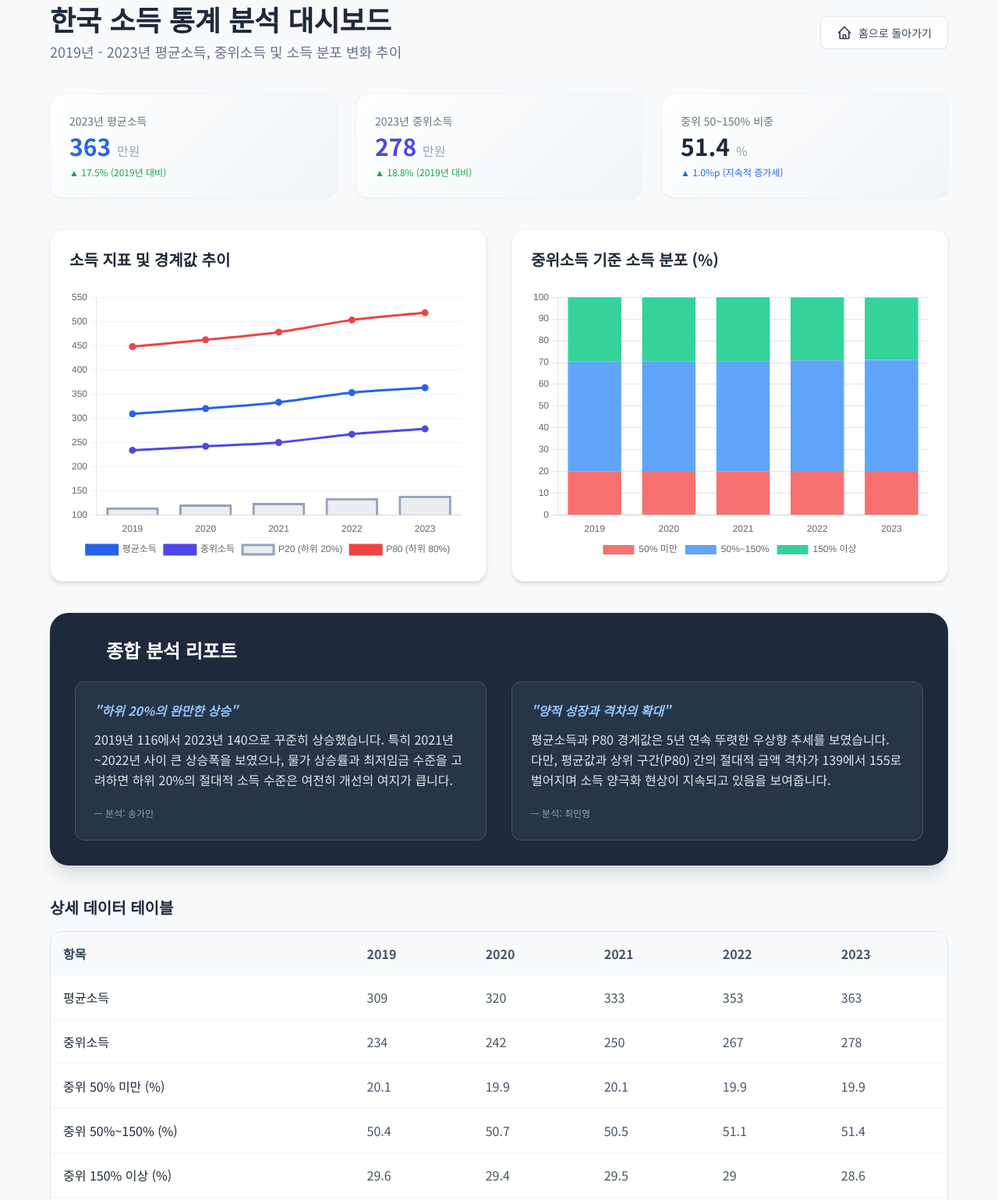
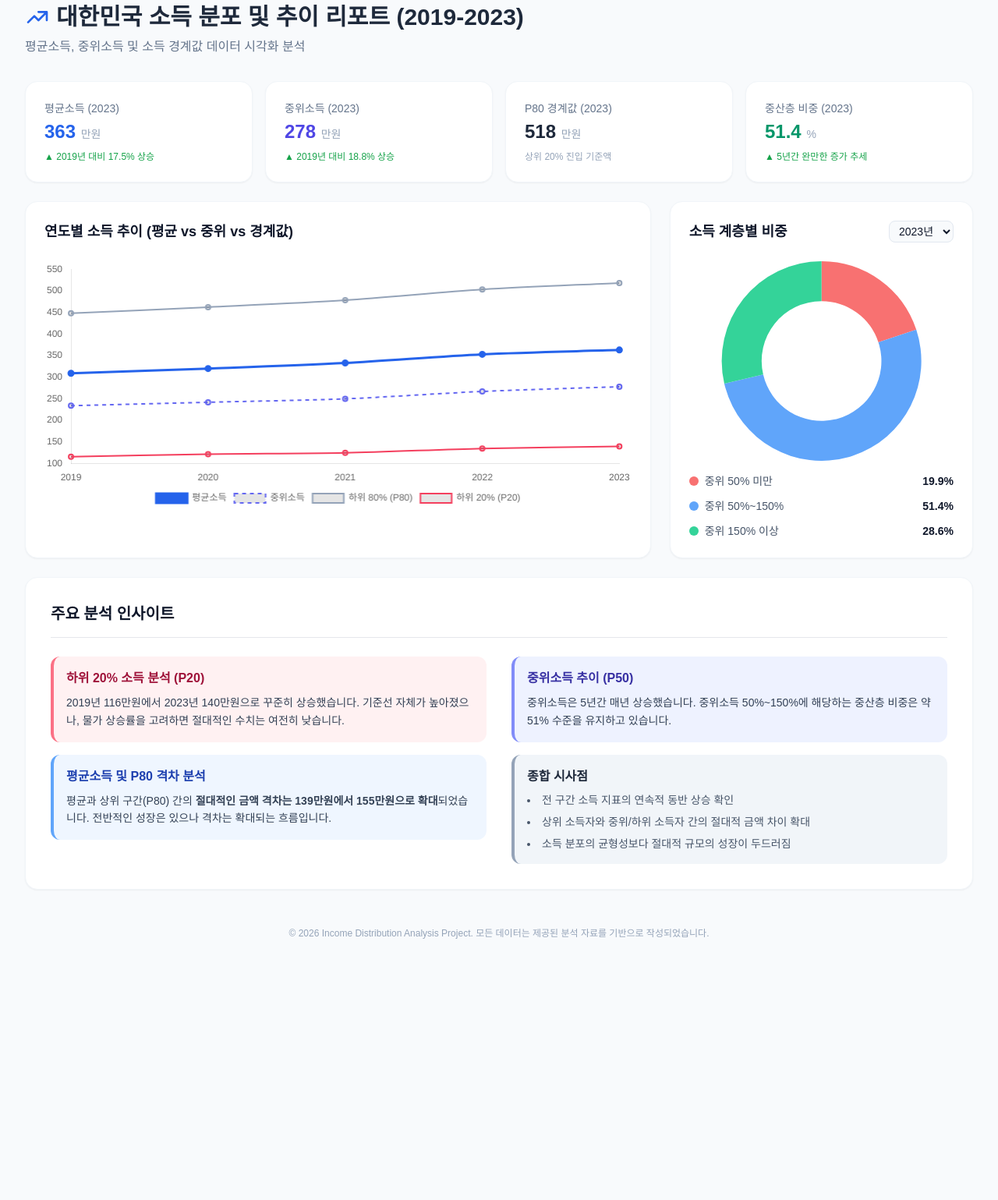
Before and after one commit to csy090827-prog/pnu, a plain HTML site: page 03.html in a window 1280 px wide. Shown: the part 28-1567 px from the top of the page at 78% size. After the commit the page ends 1297 px from the top, so only its background shows below. Drawn offline with nearby package versions, Linux system fonts and the light colour scheme; a web font is replaced by a local one.

Commit message:
평균소득, 중위소득, 소득분포

```diff
--- a/03.html
+++ b/03.html
@@ -3,222 +3,226 @@
 <head>
     <meta charset="UTF-8">
     <meta name="viewport" content="width=device-width, initial-scale=1.0">
-    <title>소득 통계 분석 리포트 (2019-2023)</title>
+    <title>대한민국 소득 분포 대시보드 (2019-2023)</title>
     <script src="https://cdn.tailwindcss.com"></script>
     <script src="https://cdn.jsdelivr.net/npm/chart.js"></script>
     <style>
-        @import url('https://fonts.googleapis.com/css2?family=Noto+Sans+KR:wght@300;400;700&display=swap');
-        body { font-family: 'Noto Sans KR', sans-serif; background-color: #f8fafc; }
-        .chart-container { position: relative; height: 350px; width: 100%; }
-        .gradient-card { background: linear-gradient(135deg, #ffffff 0%, #f1f5f9 100%); }
+        @import url('https://fonts.googleapis.com/css2?family=Pretendard:wght@400;600;700&display=swap');
+        body { font-family: 'Pretendard', sans-serif; }
     </style>
 </head>
-<body class="p-4 md:p-8">
+<body class="bg-slate-50 text-slate-900">
 
+    <div class="min-h-screen p-4 md:p-8">
         <!-- Header -->
-    <header class="max-w-6xl mx-auto mb-10 flex flex-col md:flex-row md:items-center justify-between gap-4">
-        <div>
-            <h1 class="text-3xl md:text-4xl font-bold text-slate-800 mb-2">한국 소득 통계 분석 대시보드</h1>
-            <p class="text-slate-500 text-lg">2019년 - 2023년 평균소득, 중위소득 및 소득 분포 변화 추이</p>
-        </div>
-        <!-- 홈 버튼 추가 -->
-        <div class="flex items-center">
-            <a href="index.html" class="inline-flex items-center justify-center px-5 py-2.5 text-sm font-medium text-slate-700 bg-white border border-slate-200 rounded-lg hover:bg-slate-50 hover:text-blue-600 transition-all shadow-sm gap-2">
-                <svg xmlns="http://www.w3.org/2000/svg" class="h-5 w-5" fill="none" viewBox="0 0 24 24" stroke="currentColor">
-                    <path stroke-linecap="round" stroke-linejoin="round" stroke-width="2" d="M3 12l2-2m0 0l7-7 7 7M5 10v10a1 1 0 001 1h3m10-11l2 2m-2-2v10a1 1 0 01-1 1h-3m-6 0a1 1 0 001-1v-4a1 1 0 011-1h2a1 1 0 011 1v4a1 1 0 001 1m-6 0h6" />
+        <header class="max-w-7xl mx-auto mb-8">
+            <h1 class="text-3xl font-bold text-slate-800 mb-2 flex items-center gap-2">
+                <svg xmlns="http://www.w3.org/2000/svg" class="w-8 h-8 text-blue-600" fill="none" viewBox="0 0 24 24" stroke="currentColor">
+                    <path stroke-linecap="round" stroke-linejoin="round" stroke-width="2" d="M13 7h8m0 0v8m0-8l-8 8-4-4-6 6" />
                 </svg>
-                홈으로 돌아가기
-            </a>
-        </div>
+                대한민국 소득 분포 및 추이 리포트 (2019-2023)
+            </h1>
+            <p class="text-slate-500">평균소득, 중위소득 및 소득 경계값 데이터 시각화 분석</p>
         </header>
 
-    <!-- KPI Cards -->
-    <div class="max-w-6xl mx-auto grid grid-cols-1 md:grid-cols-3 gap-6 mb-10">
-        <div class="bg-white p-6 rounded-2xl shadow-sm border border-slate-100 gradient-card">
-            <h3 class="text-sm font-medium text-slate-500 mb-1">2023년 평균소득</h3>
-            <div class="flex items-baseline gap-2">
-                <span class="text-3xl font-bold text-blue-600">363</span>
-                <span class="text-slate-400">만원</span>
+        <main class="max-w-7xl mx-auto grid grid-cols-1 md:grid-cols-3 gap-6">
+
+            <!-- Summary Cards -->
+            <div class="md:col-span-3 grid grid-cols-1 sm:grid-cols-2 lg:grid-cols-4 gap-4">
+                <div class="bg-white p-6 rounded-2xl shadow-sm border border-slate-100">
+                    <div class="text-sm font-medium text-slate-500 mb-1">평균소득 (2023)</div>
+                    <div class="text-2xl font-bold text-blue-600">363 <span class="text-sm font-normal text-slate-400">만원</span></div>
+                    <div class="mt-2 text-xs text-green-600 flex items-center gap-1">
+                        ▲ 2019년 대비 17.5% 상승
                     </div>
-            <p class="text-xs text-green-600 mt-2 font-medium">▲ 17.5% (2019년 대비)</p>
                 </div>
-        <div class="bg-white p-6 rounded-2xl shadow-sm border border-slate-100 gradient-card">
-            <h3 class="text-sm font-medium text-slate-500 mb-1">2023년 중위소득</h3>
-            <div class="flex items-baseline gap-2">
-                <span class="text-3xl font-bold text-indigo-600">278</span>
-                <span class="text-slate-400">만원</span>
+                <div class="bg-white p-6 rounded-2xl shadow-sm border border-slate-100">
+                    <div class="text-sm font-medium text-slate-500 mb-1">중위소득 (2023)</div>
+                    <div class="text-2xl font-bold text-indigo-600">278 <span class="text-sm font-normal text-slate-400">만원</span></div>
+                    <div class="mt-2 text-xs text-green-600 flex items-center gap-1">
+                        ▲ 2019년 대비 18.8% 상승
                     </div>
-            <p class="text-xs text-green-600 mt-2 font-medium">▲ 18.8% (2019년 대비)</p>
                 </div>
-        <div class="bg-white p-6 rounded-2xl shadow-sm border border-slate-100 gradient-card">
-            <h3 class="text-sm font-medium text-slate-500 mb-1">중위 50~150% 비중</h3>
-            <div class="flex items-baseline gap-2">
-                <span class="text-3xl font-bold text-slate-800">51.4</span>
-                <span class="text-slate-400">%</span>
+                <div class="bg-white p-6 rounded-2xl shadow-sm border border-slate-100">
+                    <div class="text-sm font-medium text-slate-500 mb-1">P80 경계값 (2023)</div>
+                    <div class="text-2xl font-bold text-slate-800">518 <span class="text-sm font-normal text-slate-400">만원</span></div>
+                    <div class="mt-2 text-xs text-slate-400">상위 20% 진입 기준액</div>
                 </div>
-            <p class="text-xs text-blue-600 mt-2 font-medium">▲ 1.0%p (지속적 증가세)</p>
+                <div class="bg-white p-6 rounded-2xl shadow-sm border border-slate-100">
+                    <div class="text-sm font-medium text-slate-500 mb-1">중산층 비중 (2023)</div>
+                    <div class="text-2xl font-bold text-emerald-600">51.4 <span class="text-sm font-normal text-slate-400">%</span></div>
+                    <div class="mt-2 text-xs text-green-600 flex items-center gap-1">
+                        ▲ 5년간 완만한 증가 추세
+                    </div>
                 </div>
             </div>
 
-    <!-- Main Charts -->
-    <main class="max-w-6xl mx-auto grid grid-cols-1 lg:grid-cols-2 gap-8 mb-10">
-        <!-- Chart 1: Income Trends -->
-        <div class="bg-white p-6 rounded-2xl shadow-md border border-slate-100">
-            <h3 class="text-xl font-bold text-slate-800 mb-6">소득 지표 및 경계값 추이</h3>
-            <div class="chart-container">
+            <!-- Main Trend Chart -->
+            <div class="md:col-span-2 bg-white p-6 rounded-2xl shadow-sm border border-slate-100">
+                <h2 class="text-lg font-bold flex items-center gap-2 mb-6">
+                    연도별 소득 추이 (평균 vs 중위 vs 경계값)
+                </h2>
+                <div class="h-80">
                     <canvas id="trendChart"></canvas>
                 </div>
             </div>
 
-        <!-- Chart 2: Income Distribution -->
-        <div class="bg-white p-6 rounded-2xl shadow-md border border-slate-100">
-            <h3 class="text-xl font-bold text-slate-800 mb-6">중위소득 기준 소득 분포 (%)</h3>
-            <div class="chart-container">
-                <canvas id="distChart"></canvas>
+            <!-- Income Distribution Pie Chart -->
+            <div class="bg-white p-6 rounded-2xl shadow-sm border border-slate-100">
+                <div class="flex justify-between items-center mb-6">
+                    <h2 class="text-lg font-bold">소득 계층별 비중</h2>
+                    <select id="yearSelect" class="bg-slate-50 border border-slate-200 text-sm rounded-lg p-1 px-2 outline-none">
+                        <option value="2023">2023년</option>
+                        <option value="2022">2022년</option>
+                        <option value="2021">2021년</option>
+                        <option value="2020">2020년</option>
+                        <option value="2019">2019년</option>
+                    </select>
+                </div>
+                <div class="h-64 flex justify-center">
+                    <canvas id="distributionChart"></canvas>
+                </div>
+                <div id="pieLegend" class="space-y-3 mt-4">
+                    <!-- Legend will be generated by JS -->
+                </div>
+            </div>
+
+            <!-- Analysis Report -->
+            <div class="md:col-span-3 bg-white p-8 rounded-2xl shadow-sm border border-slate-100">
+                <h2 class="text-xl font-bold mb-6 flex items-center gap-2 border-b pb-4">
+                    주요 분석 인사이트
+                </h2>
+
+                <div class="grid grid-cols-1 md:grid-cols-2 gap-8">
+                    <section class="space-y-4">
+                        <div class="bg-rose-50 p-4 rounded-xl border-l-4 border-rose-400">
+                            <h3 class="font-bold text-rose-800 mb-2">하위 20% 소득 분석 (P20)</h3>
+                            <p class="text-slate-700 leading-relaxed text-sm">
+                                2019년 116만원에서 2023년 140만원으로 꾸준히 상승했습니다.
+                                기준선 자체가 높아졌으나, 물가 상승률을 고려하면 절대적인 수치는 여전히 낮습니다.
+                            </p>
+                        </div>
+                        <div class="bg-blue-50 p-4 rounded-xl border-l-4 border-blue-400">
+                            <h3 class="font-bold text-blue-800 mb-2">평균소득 및 P80 격차 분석</h3>
+                            <p class="text-slate-700 leading-relaxed text-sm">
+                                평균과 상위 구간(P80) 간의 <strong>절대적인 금액 격차는 139만원에서 155만원으로 확대</strong>되었습니다.
+                                전반적인 성장은 있으나 격차는 확대되는 흐름입니다.
+                            </p>
+                        </div>
+                    </section>
+
+                    <section class="space-y-4">
+                        <div class="bg-indigo-50 p-4 rounded-xl border-l-4 border-indigo-400">
+                            <h3 class="font-bold text-indigo-800 mb-2">중위소득 추이 (P50)</h3>
+                            <p class="text-slate-700 leading-relaxed text-sm">
+                                중위소득은 5년간 매년 상승했습니다. 중위소득 50%~150%에 해당하는 중산층 비중은 약 51% 수준을 유지하고 있습니다.
+                            </p>
+                        </div>
+                        <div class="bg-slate-100 p-4 rounded-xl border-l-4 border-slate-400">
+                            <h3 class="font-bold text-slate-800 mb-2">종합 시사점</h3>
+                            <ul class="list-disc list-inside text-sm text-slate-600 space-y-2">
+                                <li>전 구간 소득 지표의 연속적 동반 상승 확인</li>
+                                <li>상위 소득자와 중위/하위 소득자 간의 절대적 금액 차이 확대</li>
+                                <li>소득 분포의 균형성보다 절대적 규모의 성장이 두드러짐</li>
+                            </ul>
+                        </div>
+                    </section>
                 </div>
             </div>
         </main>
 
-    <!-- Analysis Section -->
-    <section class="max-w-6xl mx-auto mb-10">
-        <div class="bg-slate-800 text-white p-8 rounded-3xl shadow-xl">
-            <h2 class="text-2xl font-bold mb-6 flex items-center gap-2">
-                <svg xmlns="http://www.w3.org/2000/svg" class="h-8 w-8 text-blue-400" fill="none" viewBox="0 0 24 24" stroke="currentColor">
-                    <path stroke-linecap="round" stroke-linejoin="round" stroke-width="2" d="9 19v-6a2 2 0 00-2-2H5a2 2 0 00-2 2v6a2 2 0 002 2h2a2 2 0 002-2zm0 0V9a2 2 0 012-2h2a2 2 0 012 2v10m-6 0a2 2 0 002 2h2a2 2 0 002-2m0 0V5a2 2 0 012-2h2a2 2 0 012 2v14a2 2 0 01-2 2h-2a2 2 0 01-2-2z" />
-                </svg>
-                종합 분석 리포트
-            </h2>
-            <div class="grid grid-cols-1 md:grid-cols-2 gap-8">
-                <div class="bg-slate-700/50 p-6 rounded-xl border border-slate-600">
-                    <h4 class="text-blue-300 font-bold mb-3 italic">"하위 20%의 완만한 상승"</h4>
-                    <p class="text-slate-200 leading-relaxed mb-4">
-                        2019년 116에서 2023년 140으로 꾸준히 상승했습니다. 특히 2021년~2022년 사이 큰 상승폭을 보였으나, 물가 상승률과 최저임금 수준을 고려하면 하위 20%의 절대적 소득 수준은 여전히 개선의 여지가 큽니다.
-                    </p>
-                    <span class="text-xs text-slate-400">— 분석: 송가인</span>
+        <footer class="max-w-7xl mx-auto mt-12 mb-8 text-center text-slate-400 text-xs">
+            © 2026 Income Distribution Analysis Project. 모든 데이터는 제공된 분석 자료를 기반으로 작성되었습니다.
+        </footer>
     </div>
-                <div class="bg-slate-700/50 p-6 rounded-xl border border-slate-600">
-                    <h4 class="text-blue-300 font-bold mb-3 italic">"양적 성장과 격차의 확대"</h4>
-                    <p class="text-slate-200 leading-relaxed mb-4">
-                        평균소득과 P80 경계값은 5년 연속 뚜렷한 우상향 추세를 보였습니다. 다만, 평균값과 상위 구간(P80) 간의 절대적 금액 격차가 139에서 155로 벌어지며 소득 양극화 현상이 지속되고 있음을 보여줍니다.
-                    </p>
-                    <span class="text-xs text-slate-400">— 분석: 최인영</span>
-                </div>
-            </div>
-        </div>
-    </section>
-
-    <!-- Data Table -->
-    <section class="max-w-6xl mx-auto mb-20">
-        <h3 class="text-xl font-bold text-slate-800 mb-4">상세 데이터 테이블</h3>
-        <div class="overflow-x-auto bg-white rounded-2xl shadow-sm border border-slate-200">
-            <table class="w-full text-left border-collapse">
-                <thead>
-                    <tr class="bg-slate-50 border-bottom border-slate-200">
-                        <th class="p-4 font-bold text-slate-700">항목</th>
-                        <th class="p-4 font-semibold text-slate-600">2019</th>
-                        <th class="p-4 font-semibold text-slate-600">2020</th>
-                        <th class="p-4 font-semibold text-slate-600">2021</th>
-                        <th class="p-4 font-semibold text-slate-600">2022</th>
-                        <th class="p-4 font-semibold text-slate-600">2023</th>
-                    </tr>
-                </thead>
-                <tbody id="dataTableBody" class="text-slate-600">
-                    <!-- Data will be populated by JS -->
-                </tbody>
-            </table>
-        </div>
-    </section>
 
     <script>
-        const data = [
-            { label: "평균소득", values: [309, 320, 333, 353, 363], type: 'line', color: '#2563eb' },
-            { label: "중위소득", values: [234, 242, 250, 267, 278], type: 'line', color: '#4f46e5' },
-            { label: "P20 (하위 20%)", values: [116, 122, 125, 135, 140], type: 'bar', color: '#94a3b8' },
-            { label: "P80 (하위 80%)", values: [448, 462, 478, 503, 518], type: 'line', color: '#ef4444' }
-        ];
+        // Data definition
+        const incomeData = {
+            years: ['2019', '2020', '2021', '2022', '2023'],
+            avg: [309, 320, 333, 353, 363],
+            mid: [234, 242, 250, 267, 278],
+            p80: [448, 462, 478, 503, 518],
+            p20: [116, 122, 125, 135, 140],
+            distribution: {
+                '2019': { low: 20.1, middle: 50.4, high: 29.6 },
+                '2020': { low: 19.9, middle: 50.7, high: 29.4 },
+                '2021': { low: 20.1, middle: 50.5, high: 29.5 },
+                '2022': { low: 19.9, middle: 51.1, high: 29.0 },
+                '2023': { low: 19.9, middle: 51.4, high: 28.6 }
+            }
+        };
 
-        const distData = [
-            { label: "50% 미만", values: [20.1, 19.9, 20.1, 19.9, 19.9], color: '#f87171' },
-            { label: "50%~150%", values: [50.4, 50.7, 50.5, 51.1, 51.4], color: '#60a5fa' },
-            { label: "150% 이상", values: [29.6, 29.4, 29.5, 29.0, 28.6], color: '#34d399' }
-        ];
-
-        const years = ['2019', '2020', '2021', '2022', '2023'];
-
-        // Line & Bar Chart
-        const ctxTrend = document.getElementById('trendChart').getContext('2d');
-        new Chart(ctxTrend, {
+        // Trend Chart
+        const trendCtx = document.getElementById('trendChart').getContext('2d');
+        const trendChart = new Chart(trendCtx, {
+            type: 'line',
             data: {
-                labels: years,
-                datasets: data.map(d => ({
-                    type: d.type,
-                    label: d.label,
-                    data: d.values,
-                    borderColor: d.color,
-                    backgroundColor: d.type === 'bar' ? `${d.color}33` : d.color,
-                    borderWidth: 3,
-                    tension: 0.3,
-                    fill: false
-                }))
+                labels: incomeData.years,
+                datasets: [
+                    { label: '평균소득', data: incomeData.avg, borderColor: '#2563eb', backgroundColor: '#2563eb', borderWidth: 3, tension: 0.3 },
+                    { label: '중위소득', data: incomeData.mid, borderColor: '#6366f1', borderDash: [5, 5], borderWidth: 2, tension: 0.3 },
+                    { label: '하위 80% (P80)', data: incomeData.p80, borderColor: '#94a3b8', borderWidth: 2, tension: 0.3 },
+                    { label: '하위 20% (P20)', data: incomeData.p20, borderColor: '#f43f5e', borderWidth: 2, tension: 0.3 }
+                ]
             },
             options: {
                 responsive: true,
                 maintainAspectRatio: false,
                 plugins: { legend: { position: 'bottom' } },
-                scales: {
-                    y: { beginAtZero: false, grid: { color: '#f1f5f9' } },
-                    x: { grid: { display: false } }
-                }
+                scales: { y: { beginAtZero: false, grid: { display: false } }, x: { grid: { display: false } } }
             }
         });
 
-        // Distribution Stacked Bar Chart
-        const ctxDist = document.getElementById('distChart').getContext('2d');
-        new Chart(ctxDist, {
-            type: 'bar',
-            data: {
-                labels: years,
-                datasets: distData.map(d => ({
-                    label: d.label,
-                    data: d.values,
-                    backgroundColor: d.color
-                }))
-            },
+        // Distribution Pie Chart
+        let distributionChart;
+        function updatePieChart(year) {
+            const data = incomeData.distribution[year];
+            const pieCtx = document.getElementById('distributionChart').getContext('2d');
+
+            const chartData = {
+                labels: ['중위 50% 미만', '중위 50%~150%', '중위 150% 이상'],
+                datasets: [{
+                    data: [data.low, data.middle, data.high],
+                    backgroundColor: ['#f87171', '#60a5fa', '#34d399'],
+                    borderWidth: 0
+                }]
+            };
+
+            if (distributionChart) {
+                distributionChart.destroy();
+            }
+
+            distributionChart = new Chart(pieCtx, {
+                type: 'doughnut',
+                data: chartData,
                 options: {
                     responsive: true,
                     maintainAspectRatio: false,
-                plugins: { legend: { position: 'bottom' } },
-                scales: {
-                    x: { stacked: true, grid: { display: false } },
-                    y: { stacked: true, max: 100 }
-                }
+                    cutout: '60%',
+                    plugins: { legend: { display: false } }
                 }
             });
 
-        // Populate Table
-        const tableBody = document.getElementById('dataTableBody');
-        const allTableData = [
-            ["평균소득", 309, 320, 333, 353, 363],
-            ["중위소득", 234, 242, 250, 267, 278],
-            ["중위 50% 미만 (%)", 20.1, 19.9, 20.1, 19.9, 19.9],
-            ["중위 50%~150% (%)", 50.4, 50.7, 50.5, 51.1, 51.4],
-            ["중위 150% 이상 (%)", 29.6, 29.4, 29.5, 29.0, 28.6],
-            ["P20 경계값", 116, 122, 125, 135, 140],
-            ["P40 경계값", 198, 204, 210, 225, 236],
-            ["P60 경계값", 282, 291, 300, 318, 330],
-            ["P80 경계값", 448, 462, 478, 503, 518]
-        ];
+            // Update Legend UI
+            const legendEl = document.getElementById('pieLegend');
+            legendEl.innerHTML = chartData.labels.map((label, i) => `
+                <div class="flex justify-between items-center text-sm">
+                    <div class="flex items-center gap-2 text-slate-600">
+                        <div class="w-3 h-3 rounded-full" style="background-color: ${chartData.datasets[0].backgroundColor[i]}"></div>
+                        ${label}
+                    </div>
+                    <div class="font-semibold">${chartData.datasets[0].data[i]}%</div>
+                </div>
+            `).join('');
+        }
 
-        allTableData.forEach(row => {
-            const tr = document.createElement('tr');
-            tr.className = "border-b border-slate-100 hover:bg-slate-50 transition-colors";
-            row.forEach((cell, index) => {
-                const td = document.createElement('td');
-                td.className = index === 0 ? "p-4 font-medium text-slate-800" : "p-4";
-                td.textContent = cell;
-                tr.appendChild(td);
-            });
-            tableBody.appendChild(tr);
+        // Init
+        updatePieChart('2023');
+
+        // Event Listener
+        document.getElementById('yearSelect').addEventListener('change', (e) => {
+            updatePieChart(e.target.value);
         });
     </script>
 </body>
```
Lines whose indentation alone changed are shown as unchanged.
